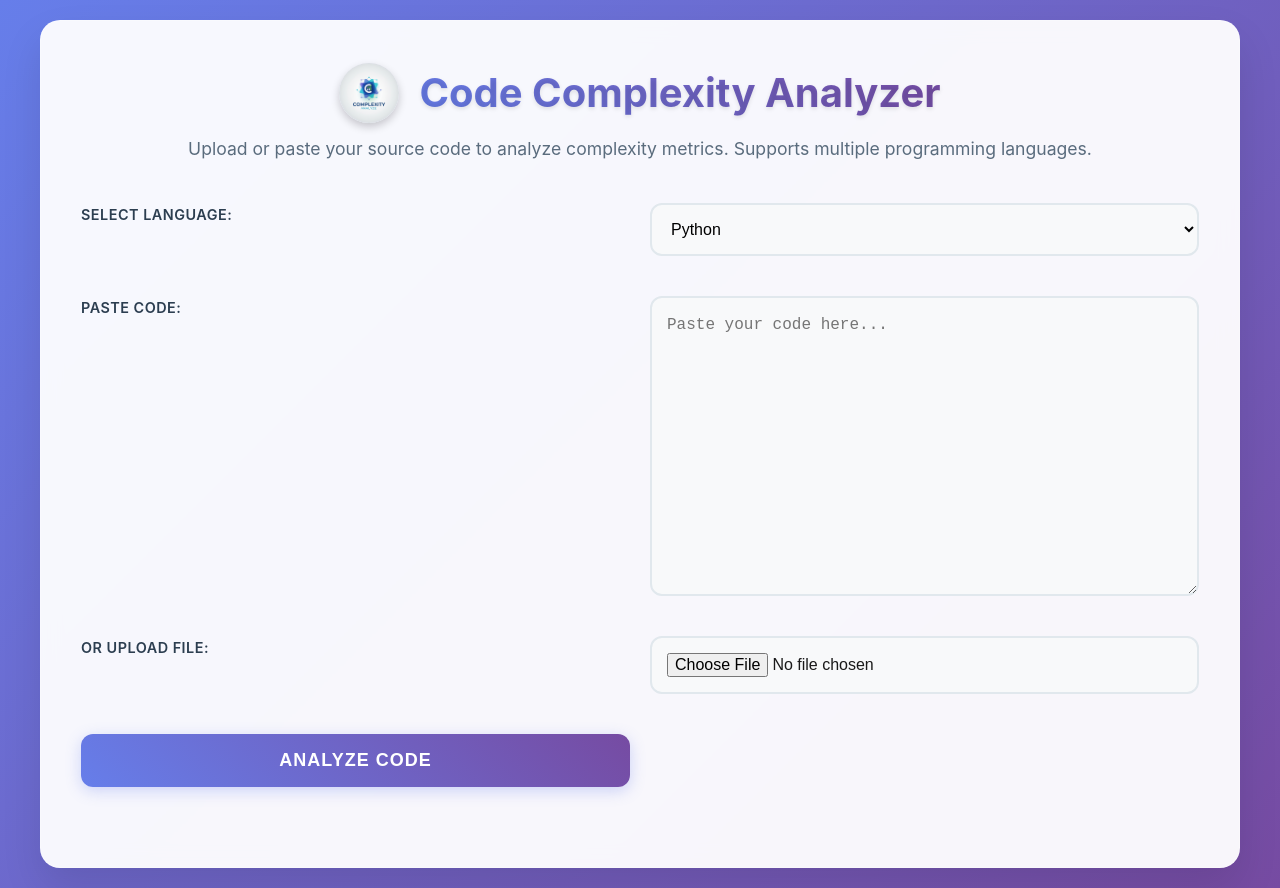
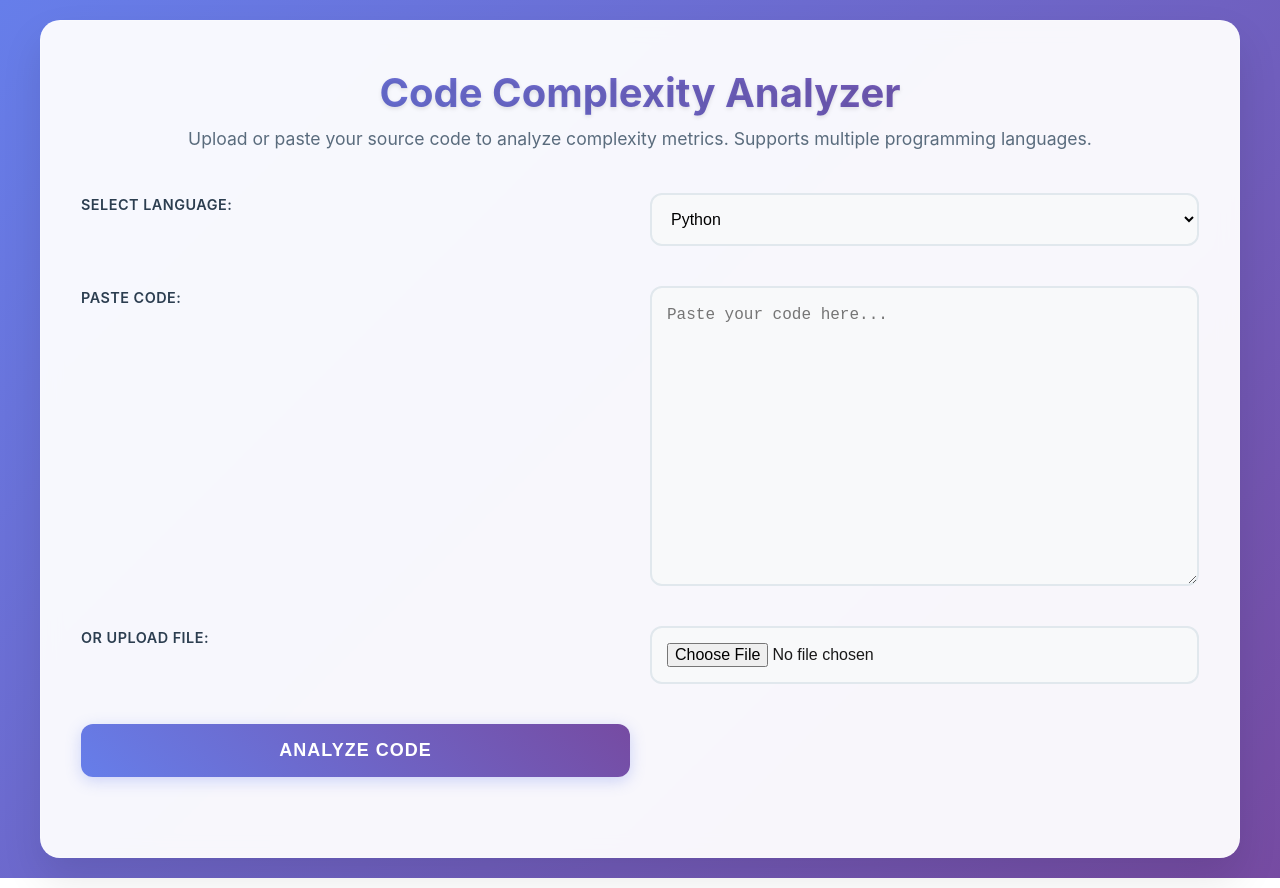
Before and after one commit to santhosh220z/code_complexity_analyzer, a plain HTML site: page index.html in a window 1280 px wide. Drawn offline with Linux system fonts and the light colour scheme.

Commit message:
added some changes to ui

```diff
--- a/index.html
+++ b/index.html
@@ -9,10 +9,7 @@
 </head>
 <body>
     <div class="container">
-        <div class="header">
-            <img src="logo/complexity analyze_logo.png" alt="Code Complexity Analyzer Logo" class="logo">
-            <h1>Code Complexity Analyzer</h1>
-        </div>
+        <h1>Code Complexity Analyzer</h1>
         <p>Upload or paste your source code to analyze complexity metrics. Supports multiple programming languages.</p>
 
         <div class="input-section">
--- a/styles.css
+++ b/styles.css
@@ -37,26 +37,7 @@ body {
     box-shadow: 0 30px 60px rgba(0, 0, 0, 0.15);
 }
 
-.header {
-    display: flex;
-    align-items: center;
-    justify-content: center;
-    gap: 20px;
-    margin-bottom: 10px;
-}
 
-.logo {
-    width: 60px;
-    height: 60px;
-    border-radius: 50%;
-    object-fit: cover;
-    box-shadow: 0 4px 8px rgba(0, 0, 0, 0.2);
-    transition: transform 0.3s ease;
-}
-
-.logo:hover {
-    transform: scale(1.05);
-}
 
 h1 {
     text-align: center;
```
